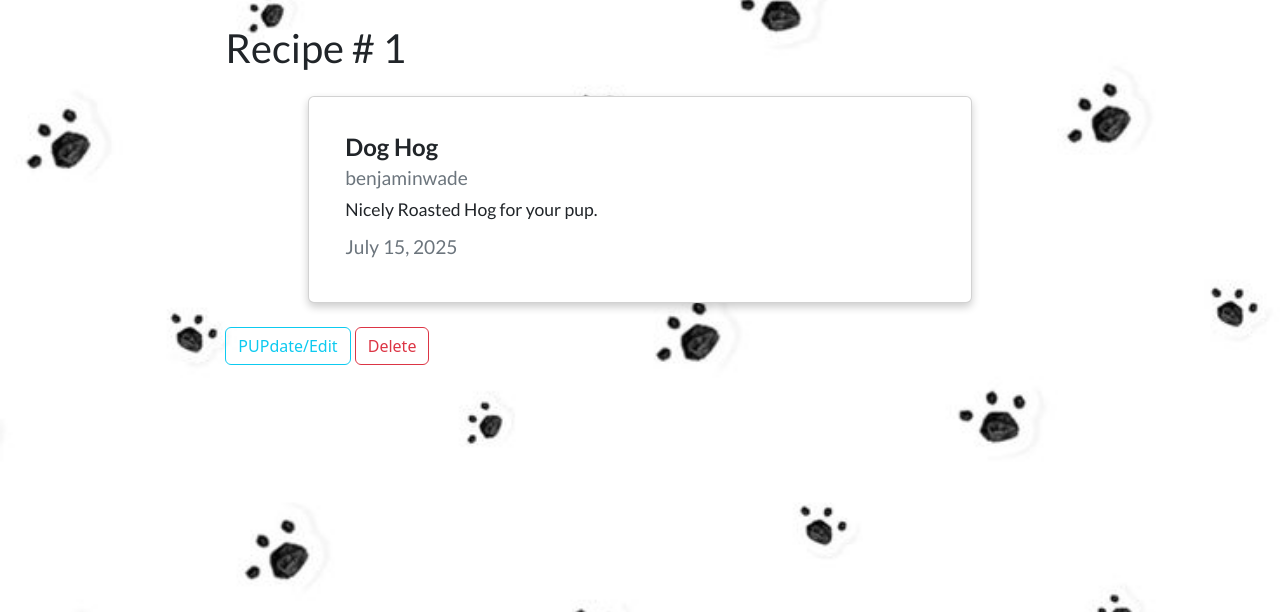
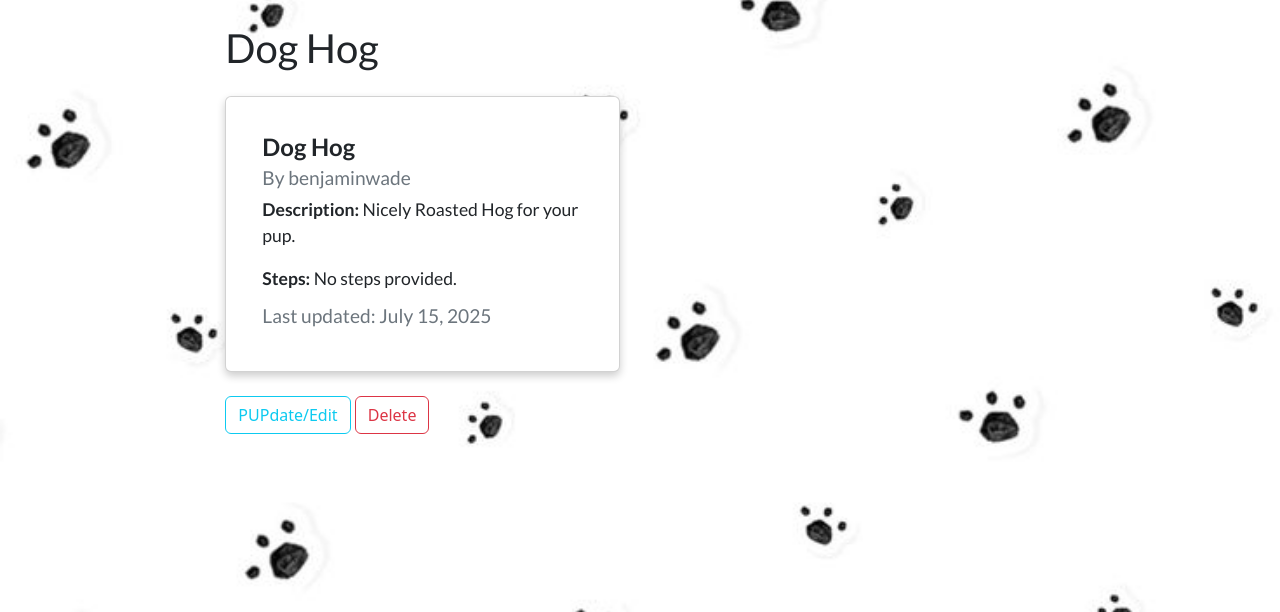
Before and after one commit to benwade37/MenuK9, a Django app: page /recipe/1 in a window 1280 px wide. Shown: the part 68-680 px from the top of the page. Run offline with Django 4.2, Linux system fonts and the light colour scheme; a user stored in the database is signed in; data comes from the database, SQL or seed files in the repository; both versions use the stored data as it was after the commit.

Commit message:
new fields added to add recipe

```diff
--- a/recipes/models.py
+++ b/recipes/models.py
@@ -1,20 +1,19 @@
 # recipes/models.py
 from django.db import models
 from django.contrib.auth.models import User
-from django.urls import reverse
 from cloudinary.models import CloudinaryField
 
-# Create your models here.
 class Recipe(models.Model):
-  title = models.CharField(max_length=100)
-  description = models.TextField()
-  author = models.ForeignKey(User, on_delete=models.CASCADE)
-  created_at = models.DateTimeField(auto_now_add=True)
-  updated_at = models.DateTimeField(auto_now=True)
-  image = CloudinaryField('image', blank=True, null=True)  # Cloudinary image field
+    title = models.CharField(max_length=100)
+    description = models.TextField()
+    steps = models.TextField(default="No steps provided.")  # New field for recipe steps  # New field for recipe steps
+    author = models.ForeignKey(User, on_delete=models.CASCADE)
+    created_at = models.DateTimeField(auto_now_add=True)
+    updated_at = models.DateTimeField(auto_now=True)
+    image = CloudinaryField('image', blank=True, null=True)  # Field for image upload
 
-  def get_absolute_url(self):
-      return reverse("recipes-detail", kwargs={"pk": self.pk})
+    def get_absolute_url(self):
+        return reverse("recipes-detail", kwargs={"pk": self.pk})
 
-  def __str__(self):
-    return self.title
+    def __str__(self):
+        return self.title
--- a/recipes/templates/recipes/recipe_detail.html
+++ b/recipes/templates/recipes/recipe_detail.html
@@ -1,17 +1,18 @@
 <!-- # template/recipes/recipe_detail.html -->
 {% extends "recipes/base.html" %}
 {% block content %}
-<h1>Recipe # {{ object.id }}</h1>
+<h1>{{ object.title }}</h1>
 <div class="card my-4">
   <div class="card-body">
     {% if object.image %}
-    <img src="{{ object.image.url }}" alt="{{ object.title }}" class="img-fluid">
+    <img src="{{ object.image.url }}" alt="{{ object.title }}" class="img-fluid mb-3">
     {% endif %}
     <h5 class="card-title">{{ object.title }}</h5>
-    <h6 class="card-subtitle mb-2 text-muted">{{ object.author }}</h6>
-    <p class="card-text">{{ object.description }}</p>
+    <h6 class="card-subtitle mb-2 text-muted">By {{ object.author }}</h6>
+    <p class="card-text"><strong>Description:</strong> {{ object.description }}</p>
+    <p class="card-text"><strong>Steps:</strong> {{ object.steps }}</p>
     <h6 class="card-subtitle mb-2 text-muted">
-      {{ object.updated_at|date:"F d, Y" }}
+      Last updated: {{ object.updated_at|date:"F d, Y" }}
     </h6>
   </div>
 </div>
--- a/recipes/urls.py
+++ b/recipes/urls.py
@@ -3,7 +3,7 @@ from django.urls import path
 from . import views
 
 urlpatterns = [
-    path('', views.home, name='recipes-home'),  # Home page
+    path('', views.home, name="recipes-home"),  # Home page
     path('all_recipes/', views.RecipeListView.as_view(), name="recipes-all_recipes"),
     path('recipe/<int:pk>', views.RecipeDetailView.as_view(), name="recipes-detail"),
     path('about/', views.about, name="recipes-about"),
--- a/recipes/views.py
+++ b/recipes/views.py
@@ -3,52 +3,48 @@ from django.shortcuts import render
 from django.urls import reverse_lazy
 from django.views.generic import ListView, DetailView, CreateView, UpdateView, DeleteView
 from django.contrib.auth.mixins import LoginRequiredMixin, UserPassesTestMixin
-from .models import Recipe
+from .models import Recipe  # Import the Recipe model directly
+from .forms import RecipeForm  # Import the RecipeForm
 
-from . import models
+def home(request):
+    return render(request, "recipes/home.html")
+
+def about(request):
+    return render(request, "recipes/about.html")
 
 class RecipeListView(LoginRequiredMixin, ListView):
-  model = models.Recipe
-  template_name = 'recipes/all_recipes.html'
-  context_object_name = 'recipes'
+    model = Recipe  # Use Recipe directly
+    template_name = 'recipes/all_recipes.html'
+    context_object_name = 'recipes'
 
 class RecipeDetailView(LoginRequiredMixin, DetailView):
-  model = models.Recipe
+    model = Recipe
 
 class RecipeDeleteView(LoginRequiredMixin, UserPassesTestMixin, DeleteView):
-  model = models.Recipe
-  success_url = reverse_lazy('recipes-home')
+    model = Recipe
+    success_url = reverse_lazy('recipes/all_recipes.html')
 
-  def test_func(self):
-    recipe = self.get_object()
-    return self.request.user == recipe.author
+    def test_func(self):
+        recipe = self.get_object()
+        return self.request.user == recipe.author
 
 class RecipeCreateView(LoginRequiredMixin, CreateView):
-  model = models.Recipe
-  fields = ['title', 'description']
+    model = Recipe
+    form_class = RecipeForm
+    template_name = 'recipes/recipe_form.html'
 
-  def form_valid(self, form):
-    form.instance.author = self.request.user
-    return super().form_valid(form)
+    def form_valid(self, form):
+        form.instance.author = self.request.user
+        return super().form_valid(form)
 
 class RecipeUpdateView(LoginRequiredMixin, UserPassesTestMixin, UpdateView):
-  model = models.Recipe
-  fields = ['title', 'description']
+    model = Recipe
+    fields = ['title', 'description', 'steps', 'image']  # Include all fields for updating
 
-  def test_func(self):
-    recipe = self.get_object()
-    return self.request.user == recipe.author
+    def test_func(self):
+        recipe = self.get_object()
+        return self.request.user == recipe.author
 
-  def form_valid(self, form):
-    form.instance.author = self.request.user
-    return super().form_valid(form)
-
-def about(request):
-    return render(request, 'recipes/about.html', {'title': 'About'})
-
-def all_recipes(request):
-    recipes = Recipe.objects.all()  # Fetch all recipes from the database
-    return render(request, 'recipes/all_recipes.html', {'recipes': recipes})
-
-def home(request):
-    return render(request, 'recipes/home.html', {'title': 'Home'})
+    def form_valid(self, form):
+        form.instance.author = self.request.user
+        return super().form_valid(form)
--- a/static/assets/css/styles.css
+++ b/static/assets/css/styles.css
@@ -220,10 +220,19 @@ footer p {
     font-size: 0.9rem; /* Optional: Adjust the font size for better readability */
 }
 
+.card-container {
+    display: flex; /* Enables flexbox layout */
+    flex-wrap: wrap; /* Allows cards to wrap to the next row */
+    gap: 20px; /* Adds space between cards */
+    justify-content: center; /* Centers the cards horizontally */
+}
+
 .card {
-    padding: 20px; /* Adds more padding inside the card */
-    margin: 20px auto; /* Adds space between cards and centers them */
-    width: 80%; /* Adjusts the width of the card */
+    flex: 1 1 calc(50% - 20px); /* Makes each card take up 50% of the container width minus the gap */
+    max-width: calc(50% - 20px); /* Ensures cards don't exceed 50% of the container width */
+    box-sizing: border-box; /* Ensures padding and border are included in the card's dimensions */
+    padding: 20px; /* Adds padding inside the card */
+    margin: 0; /* Removes default margins */
     box-shadow: 0 4px 8px rgba(0, 0, 0, 0.2); /* Adds a subtle shadow for better visibility */
     border-radius: 10px; /* Adds rounded corners */
     font-size: 1.2rem; /* Increases the font size inside the card */
```
Also changed, not shown: recipes/forms.py (+1 -40 lines), recipes/templates/recipes/about.html (+17 -18 lines), recipes/templates/recipes/all_recipes.html (+7 -3 lines), recipes/templates/recipes/recipe_form.html (+2 -8 lines), db.sqlite3, recipes/migrations/0007_recipe_steps.py (added).
